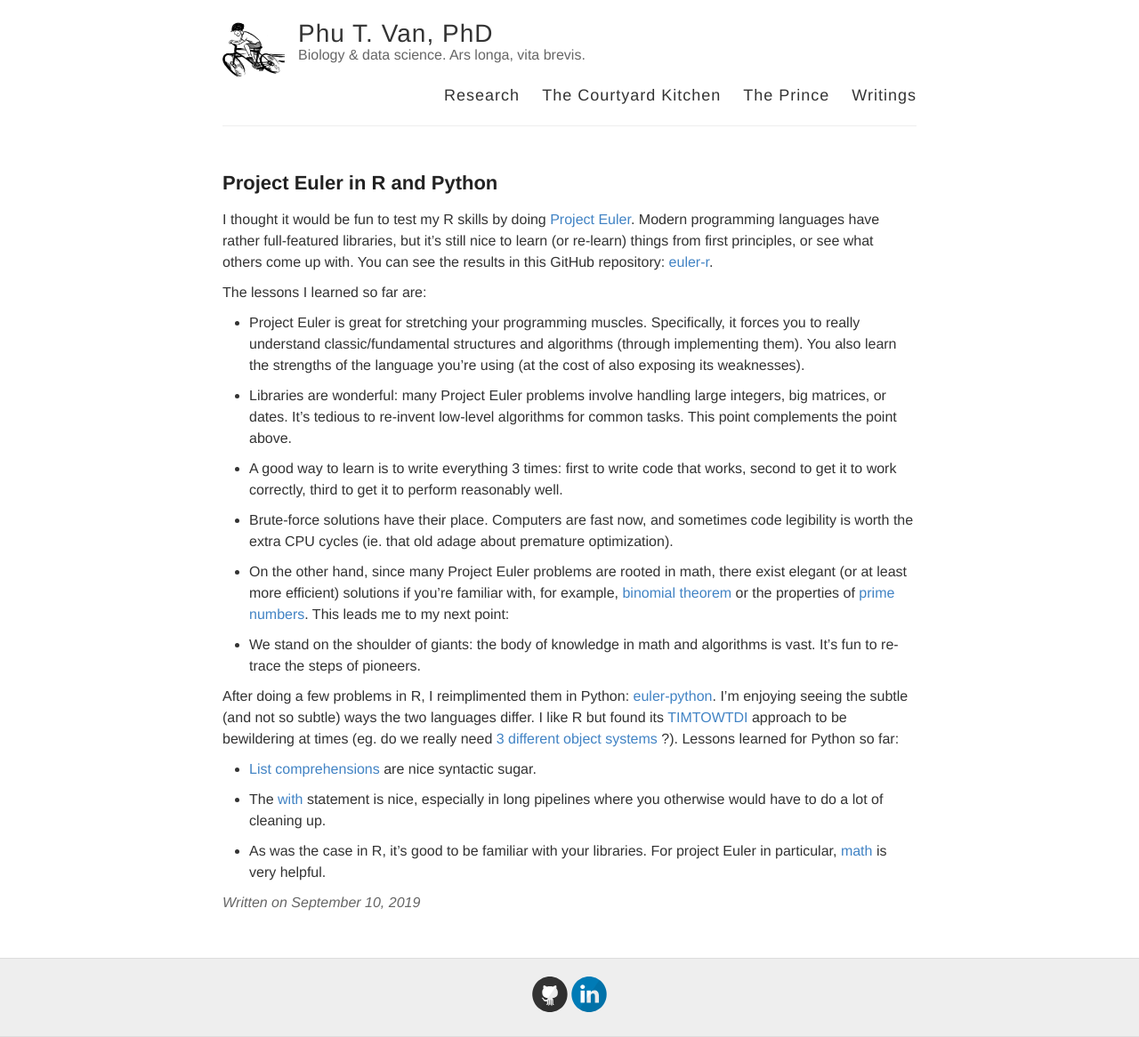
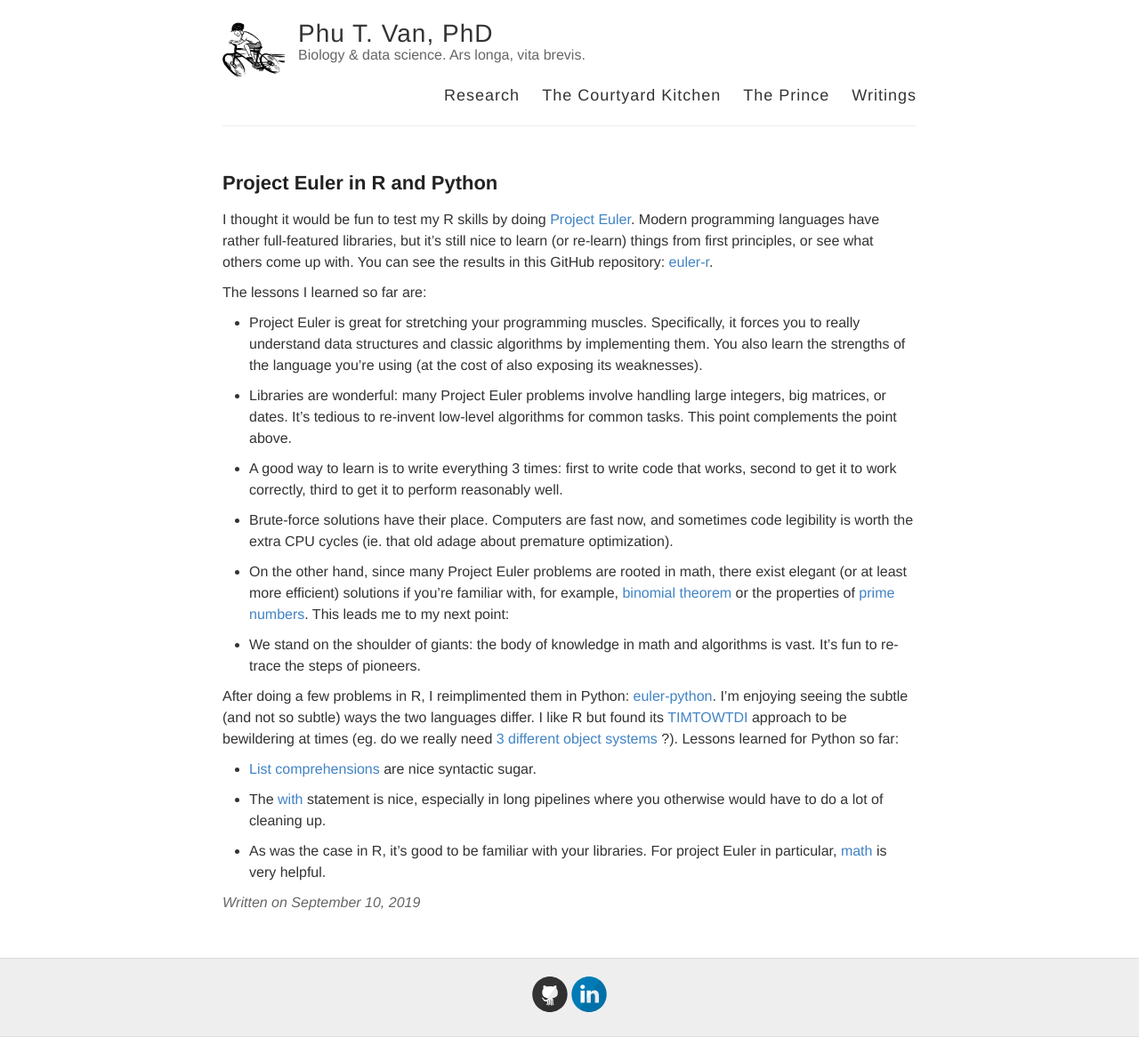
Before and after one commit to ptvan/ptvan.github.io, a Jekyll site: the page built from _posts/2019-09-10-project-euler.md, in a window 1280 px wide. Shown: the whole page at 89% size. Built offline with Jekyll 4.4.1, drawn with Linux system fonts in a browser that asks for light colours.

Commit message:
minor edits

```diff
--- a/_posts/2019-09-10-project-euler.md
+++ b/_posts/2019-09-10-project-euler.md
@@ -7,7 +7,7 @@ I thought it would be fun to test my R skills by doing [Project Euler](https://p
 
 The lessons I learned so far are:
 
-* Project Euler is great for stretching your programming muscles. Specifically, it forces you to really understand classic/fundamental structures and algorithms (through implementing them). You also learn the strengths of the language you're using (at the cost of also exposing its weaknesses).
+* Project Euler is great for stretching your programming muscles. Specifically, it forces you to really understand data structures and classic algorithms by implementing them. You also learn the strengths of the language you're using (at the cost of also exposing its weaknesses).
 
 * Libraries are wonderful: many Project Euler problems involve handling large integers, big matrices, or dates. It's tedious to re-invent low-level algorithms for common tasks. This point complements the point above.
 
```
